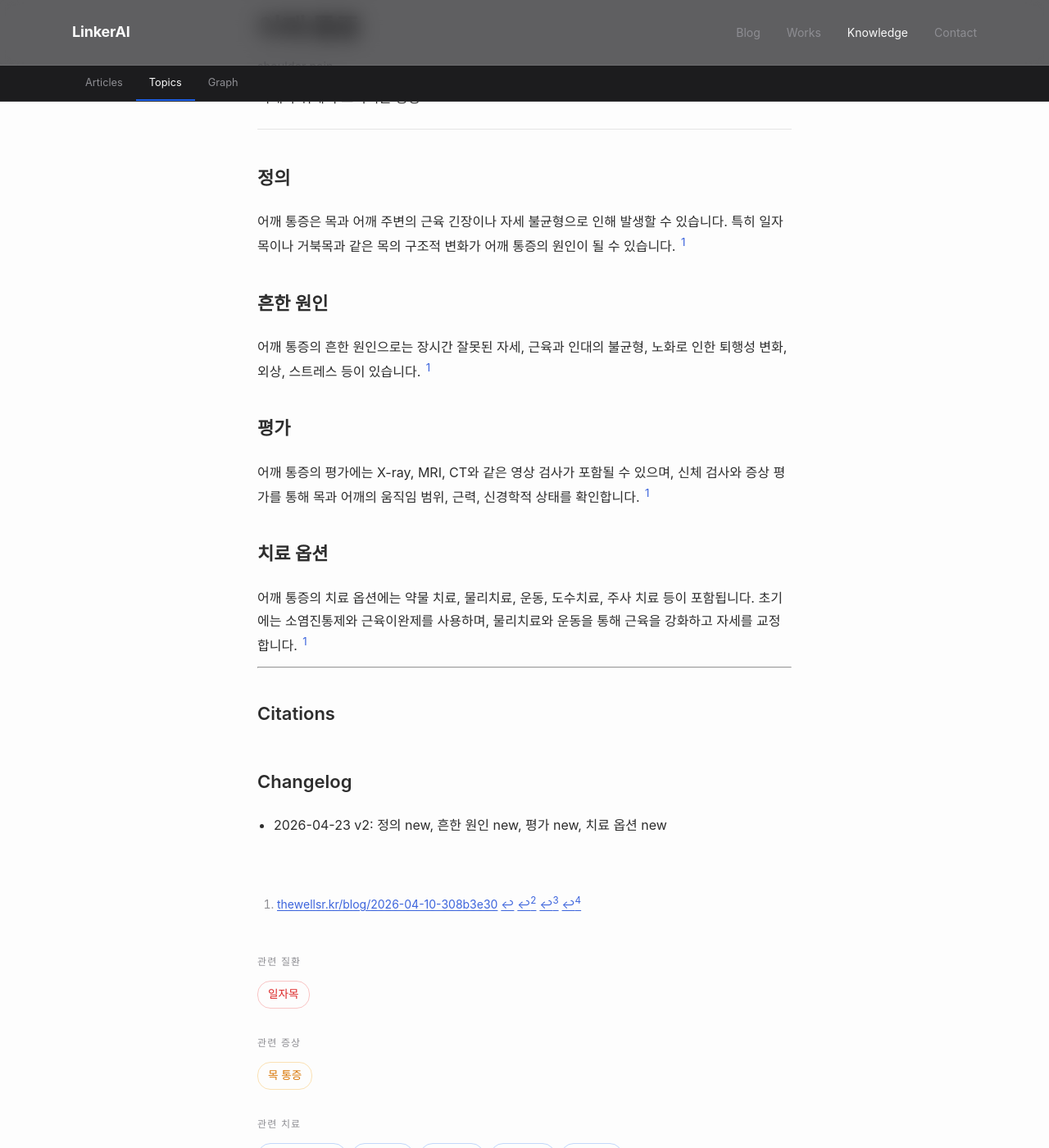
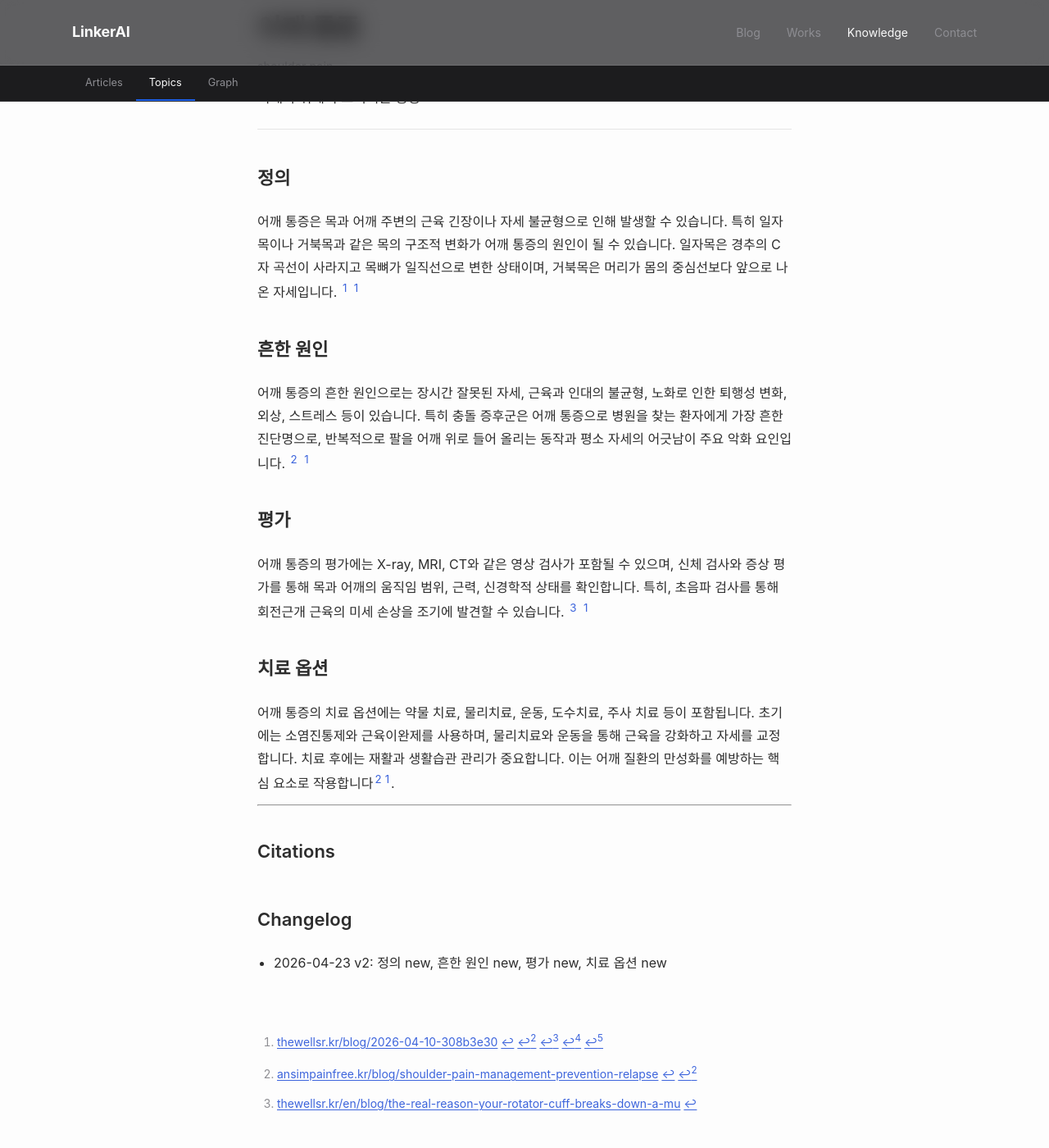
Before and after one commit to feelharmony/linkare-medical-knowledge, a Jekyll site: the page built from symptoms/shoulder-pain.md, in a window 1280 px wide and 1400 px high, scrolled down 239 px. Shown: the whole window at 82% size. Built offline with Jekyll 4.4.1, drawn with Linux system fonts in a browser that asks for light colours; some web fonts are replaced; some of the changed text lies outside the part shown.

Commit message:
update entity: 어깨 통증 (shoulder-pain)

```diff
--- a/symptoms/shoulder-pain.md
+++ b/symptoms/shoulder-pain.md
@@ -7,25 +7,28 @@ title: 어깨 통증
 description: 어깨 부위에서 느껴지는 통증
 title_en: shoulder pain
 last_reviewed: '2026-04-23'
-source_count: 0
-version: 2
+source_count: 2
+version: 3
 ---
 ## 정의
-어깨 통증은 목과 어깨 주변의 근육 긴장이나 자세 불균형으로 인해 발생할 수 있습니다. 특히 일자목이나 거북목과 같은 목의 구조적 변화가 어깨 통증의 원인이 될 수 있습니다. [^1]
+어깨 통증은 목과 어깨 주변의 근육 긴장이나 자세 불균형으로 인해 발생할 수 있습니다. 특히 일자목이나 거북목과 같은 목의 구조적 변화가 어깨 통증의 원인이 될 수 있습니다. 일자목은 경추의 C자 곡선이 사라지고 목뼈가 일직선으로 변한 상태이며, 거북목은 머리가 몸의 중심선보다 앞으로 나온 자세입니다. [^1] [^1]
 
 ## 흔한 원인
-어깨 통증의 흔한 원인으로는 장시간 잘못된 자세, 근육과 인대의 불균형, 노화로 인한 퇴행성 변화, 외상, 스트레스 등이 있습니다. [^1]
+어깨 통증의 흔한 원인으로는 장시간 잘못된 자세, 근육과 인대의 불균형, 노화로 인한 퇴행성 변화, 외상, 스트레스 등이 있습니다. 특히 충돌 증후군은 어깨 통증으로 병원을 찾는 환자에게 가장 흔한 진단명으로, 반복적으로 팔을 어깨 위로 들어 올리는 동작과 평소 자세의 어긋남이 주요 악화 요인입니다. [^2] [^1]
 
 ## 평가
-어깨 통증의 평가에는 X-ray, MRI, CT와 같은 영상 검사가 포함될 수 있으며, 신체 검사와 증상 평가를 통해 목과 어깨의 움직임 범위, 근력, 신경학적 상태를 확인합니다. [^1]
+어깨 통증의 평가에는 X-ray, MRI, CT와 같은 영상 검사가 포함될 수 있으며, 신체 검사와 증상 평가를 통해 목과 어깨의 움직임 범위, 근력, 신경학적 상태를 확인합니다. 특히, 초음파 검사를 통해 회전근개 근육의 미세 손상을 조기에 발견할 수 있습니다. [^3] [^1]
 
 ## 치료 옵션
-어깨 통증의 치료 옵션에는 약물 치료, 물리치료, 운동, 도수치료, 주사 치료 등이 포함됩니다. 초기에는 소염진통제와 근육이완제를 사용하며, 물리치료와 운동을 통해 근육을 강화하고 자세를 교정합니다. [^1]
+어깨 통증의 치료 옵션에는 약물 치료, 물리치료, 운동, 도수치료, 주사 치료 등이 포함됩니다. 초기에는 소염진통제와 근육이완제를 사용하며, 물리치료와 운동을 통해 근육을 강화하고 자세를 교정합니다. 치료 후에는 재활과 생활습관 관리가 중요합니다. 이는 어깨 질환의 만성화를 예방하는 핵심 요소로 작용합니다[^2][^1].
 
 ---
 
 ## Citations
 [^1]: [thewellsr.kr/blog/2026-04-10-308b3e30](https://thewellsr.kr/blog/2026-04-10-308b3e30)
+[^2]: [ansimpainfree.kr/blog/shoulder-pain-management-prevention-relapse](https://ansimpainfree.kr/blog/shoulder-pain-management-prevention-relapse)
+[^3]: [thewellsr.kr/en/blog/the-real-reason-your-rotator-cuff-breaks-down-a-mu](https://thewellsr.kr/en/blog/the-real-reason-your-rotator-cuff-breaks-down-a-mu)
+[^4]: [thewellsr.kr/blog/rotator-cuff-damage-muscle-perspective](https://thewellsr.kr/blog/rotator-cuff-damage-muscle-perspective)
 
 ## Changelog
 - 2026-04-23 v2: 정의 new, 흔한 원인 new, 평가 new, 치료 옵션 new
```
